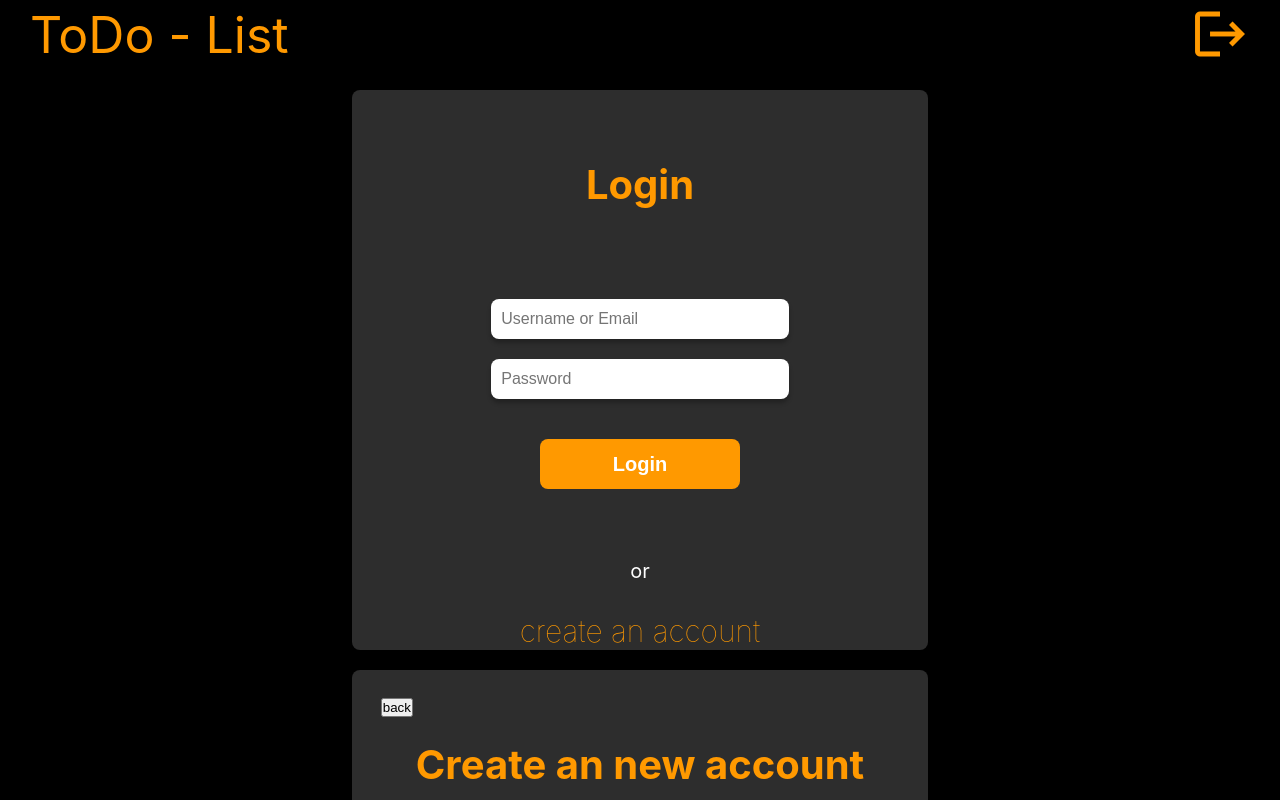
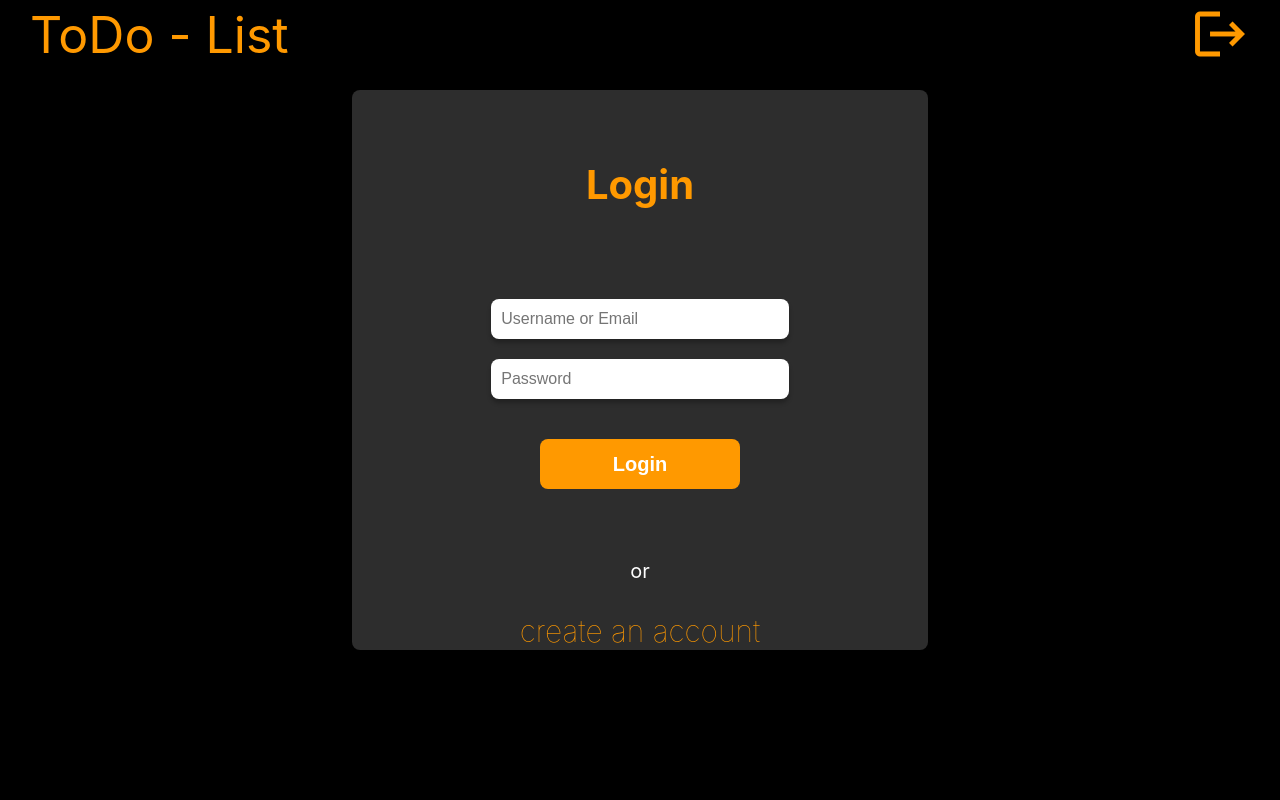
Before and after one commit to karol-ciolczyk/ult-sys-review-app, a React (Create React App) app: page / in a window 1280 px wide. Shown: the top 800 px of the page. Built offline with nearby package versions, Linux system fonts and the light colour scheme.

Commit message:
routing added in App.js

```diff
--- a/src/App.js
+++ b/src/App.js
@@ -6,8 +6,7 @@ import { Navbar } from "./components/Navbar";
 import { Card } from "./components/Card";
 import { Loginform } from "./components/LoginForm";
 import { SignUpForm } from "./components/SignUpForm";
-// import { TodoItem } from "./components/TodoItem";
-// import { TodoList } from "./components/TodoList";
+import { TodoList } from "./components/TodoList";
 import { BrowserRouter as Router, Switch, Route, Link } from "react-router-dom";
 
 function App() {
@@ -21,16 +20,28 @@ function App() {
       }}
     >
       <Router>
+        <Switch>
           <div className="App">
             <Navbar />
+            {!jwt && (
+              <Route exact path="/">
                 <Card>
                   <Loginform setJwt={setJwt} />
                 </Card>
+              </Route>
+            )}
+            <Route path="/signup">
               <Card>
                 <SignUpForm />
               </Card>
-          {/* <TodoList /> */}
+            </Route>
+            {jwt && (
+              <Route exact path="/">
+                <TodoList />
+              </Route>
+            )}
           </div>
+        </Switch>
       </Router>
     </UserSessionContext.Provider>
   );
```
Lines whose indentation alone changed are shown as unchanged.
